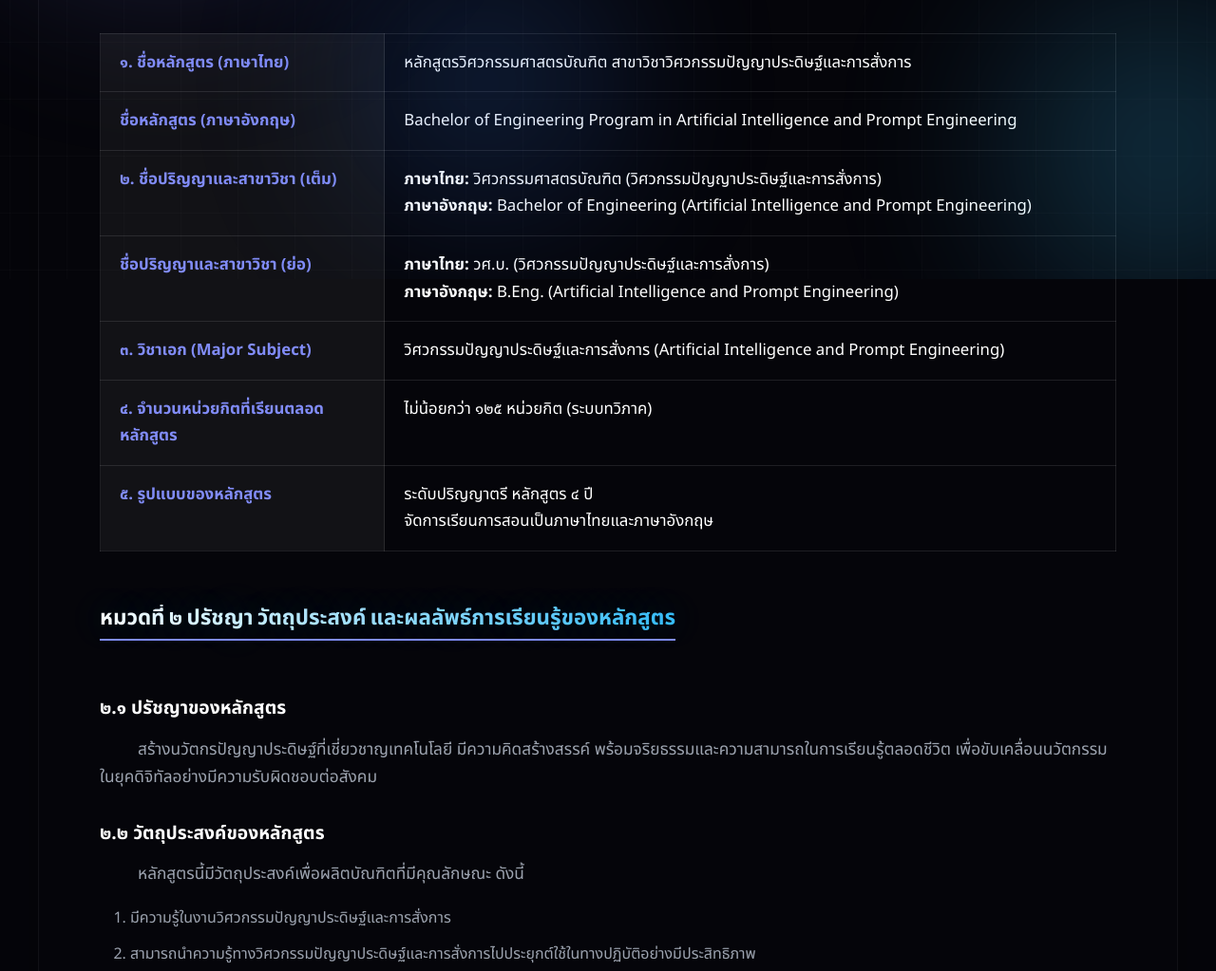
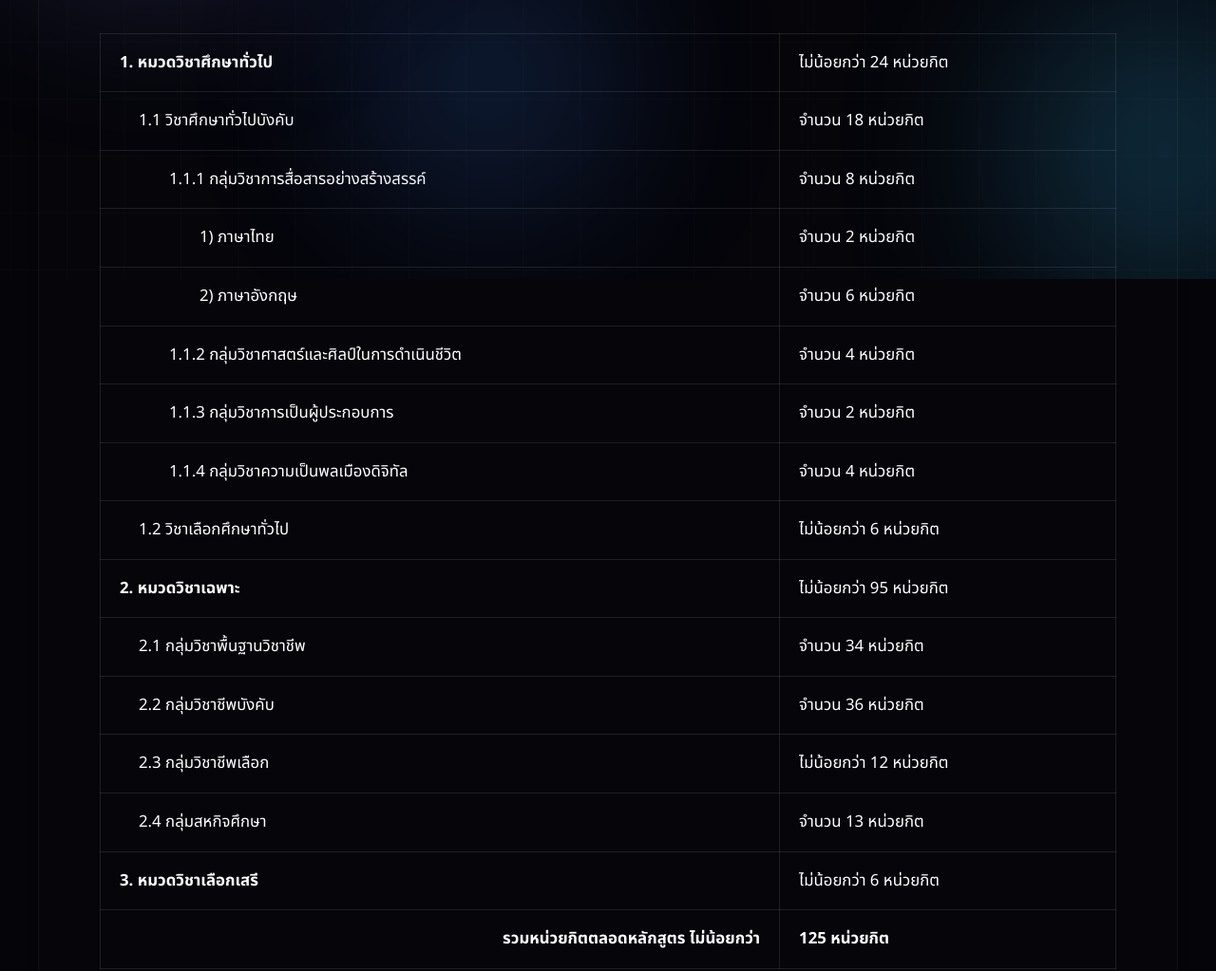
Before and after one commit to pearchampraphaipc-wawaa/wawaa_, a website: page curriculum.html in a window 1280 px wide. Shown: the part 506-1529 px from the top of the page at 95% size. Drawn offline with Linux system fonts and the light colour scheme.

Commit message:
Update curriculum structure table to match document

```diff
--- a/curriculum.html
+++ b/curriculum.html
@@ -69,58 +69,70 @@
       <h3 class="section-title" data-th="หมวดที่ ๑ ข้อมูลทั่วไป (General Information)"
         data-en="Section 1: General Information">หมวดที่ ๑ ข้อมูลทั่วไป (General Information)</h3>
       <table class="official-table">
-        <tbody>
+                <tbody>
           <tr>
-            <th data-th="๑. ชื่อหลักสูตร (ภาษาไทย)" data-en="1. Program Name (Thai)">๑. ชื่อหลักสูตร (ภาษาไทย)</th>
-            <td data-th="หลักสูตรวิศวกรรมศาสตรบัณฑิต สาขาวิชาวิศวกรรมปัญญาประดิษฐ์และการสั่งการ"
-              data-en="Bachelor of Engineering Program in Artificial Intelligence and Prompt Engineering">
-              หลักสูตรวิศวกรรมศาสตรบัณฑิต สาขาวิชาวิศวกรรมปัญญาประดิษฐ์และการสั่งการ</td>
+            <td data-th="<strong>1. หมวดวิชาศึกษาทั่วไป</strong>" data-en="<strong>1. General Education Courses</strong>"><strong>1. หมวดวิชาศึกษาทั่วไป</strong></td>
+            <td class="num" data-th="ไม่น้อยกว่า 24 หน่วยกิต" data-en="Not less than 24 Credits">ไม่น้อยกว่า 24 หน่วยกิต</td>
           </tr>
           <tr>
-            <th data-th="ชื่อหลักสูตร (ภาษาอังกฤษ)" data-en="Program Name (English)">ชื่อหลักสูตร (ภาษาอังกฤษ)</th>
-            <td data-th="Bachelor of Engineering Program in Artificial Intelligence and Prompt Engineering"
-              data-en="Bachelor of Engineering Program in Artificial Intelligence and Prompt Engineering">Bachelor of
-              Engineering Program in Artificial Intelligence and Prompt Engineering</td>
+            <td style="padding-left: 2.5rem;" data-th="1.1 วิชาศึกษาทั่วไปบังคับ" data-en="1.1 Compulsory General Education">1.1 วิชาศึกษาทั่วไปบังคับ</td>
+            <td class="num" data-th="จำนวน 18 หน่วยกิต" data-en="18 Credits">จำนวน 18 หน่วยกิต</td>
           </tr>
           <tr>
-            <th data-th="๒. ชื่อปริญญาและสาขาวิชา (เต็ม)" data-en="2. Degree Title (Full)">๒. ชื่อปริญญาและสาขาวิชา
-              (เต็ม)</th>
-            <td
-              data-th="<strong>ภาษาไทย:</strong> วิศวกรรมศาสตรบัณฑิต (วิศวกรรมปัญญาประดิษฐ์และการสั่งการ)<br/><strong>ภาษาอังกฤษ:</strong> Bachelor of Engineering (Artificial Intelligence and Prompt Engineering)"
-              data-en="<strong>Thai:</strong> วิศวกรรมศาสตรบัณฑิต (วิศวกรรมปัญญาประดิษฐ์และการสั่งการ)<br/><strong>English:</strong> Bachelor of Engineering (Artificial Intelligence and Prompt Engineering)">
-              <strong>ภาษาไทย:</strong> วิศวกรรมศาสตรบัณฑิต (วิศวกรรมปัญญาประดิษฐ์และการสั่งการ)<br />
-              <strong>ภาษาอังกฤษ:</strong> Bachelor of Engineering (Artificial Intelligence and Prompt Engineering)
-            </td>
+            <td style="padding-left: 4.5rem;" data-th="1.1.1 กลุ่มวิชาการสื่อสารอย่างสร้างสรรค์" data-en="1.1.1 Creative Communication">1.1.1 กลุ่มวิชาการสื่อสารอย่างสร้างสรรค์</td>
+            <td class="num" data-th="จำนวน 8 หน่วยกิต" data-en="8 Credits">จำนวน 8 หน่วยกิต</td>
           </tr>
           <tr>
-            <th data-th="ชื่อปริญญาและสาขาวิชา (ย่อ)" data-en="Degree Title (Abbreviated)">ชื่อปริญญาและสาขาวิชา (ย่อ)
-            </th>
-            <td
-              data-th="<strong>ภาษาไทย:</strong> วศ.บ. (วิศวกรรมปัญญาประดิษฐ์และการสั่งการ)<br/><strong>ภาษาอังกฤษ:</strong> B.Eng. (Artificial Intelligence and Prompt Engineering)"
-              data-en="<strong>Thai:</strong> วศ.บ. (วิศวกรรมปัญญาประดิษฐ์และการสั่งการ)<br/><strong>English:</strong> B.Eng. (Artificial Intelligence and Prompt Engineering)">
-              <strong>ภาษาไทย:</strong> วศ.บ. (วิศวกรรมปัญญาประดิษฐ์และการสั่งการ)<br />
-              <strong>ภาษาอังกฤษ:</strong> B.Eng. (Artificial Intelligence and Prompt Engineering)
-            </td>
+            <td style="padding-left: 6.5rem;" data-th="1) ภาษาไทย" data-en="1) Thai Language">1) ภาษาไทย</td>
+            <td class="num" data-th="จำนวน 2 หน่วยกิต" data-en="2 Credits">จำนวน 2 หน่วยกิต</td>
           </tr>
           <tr>
-            <th data-th="๓. วิชาเอก (Major Subject)" data-en="3. Major Subject">๓. วิชาเอก (Major Subject)</th>
-            <td data-th="วิศวกรรมปัญญาประดิษฐ์และการสั่งการ (Artificial Intelligence and Prompt Engineering)"
-              data-en="Artificial Intelligence and Prompt Engineering">วิศวกรรมปัญญาประดิษฐ์และการสั่งการ (Artificial
-              Intelligence and Prompt Engineering)</td>
+            <td style="padding-left: 6.5rem;" data-th="2) ภาษาอังกฤษ" data-en="2) English Language">2) ภาษาอังกฤษ</td>
+            <td class="num" data-th="จำนวน 6 หน่วยกิต" data-en="6 Credits">จำนวน 6 หน่วยกิต</td>
           </tr>
           <tr>
-            <th data-th="๔. จำนวนหน่วยกิตที่เรียนตลอดหลักสูตร" data-en="4. Total Academic Credits">๔.
-              จำนวนหน่วยกิตที่เรียนตลอดหลักสูตร</th>
-            <td data-th="ไม่น้อยกว่า ๑๒๕ หน่วยกิต (ระบบทวิภาค)"
-              data-en="Not less than 125 Credits (Bi-Semester System)">ไม่น้อยกว่า ๑๒๕ หน่วยกิต (ระบบทวิภาค)</td>
+            <td style="padding-left: 4.5rem;" data-th="1.1.2 กลุ่มวิชาศาสตร์และศิลป์ในการดำเนินชีวิต" data-en="1.1.2 Science and Art in Living">1.1.2 กลุ่มวิชาศาสตร์และศิลป์ในการดำเนินชีวิต</td>
+            <td class="num" data-th="จำนวน 4 หน่วยกิต" data-en="4 Credits">จำนวน 4 หน่วยกิต</td>
           </tr>
           <tr>
-            <th data-th="๕. รูปแบบของหลักสูตร" data-en="5. Curriculum Format">๕. รูปแบบของหลักสูตร</th>
-            <td data-th="ระดับปริญญาตรี หลักสูตร ๔ ปี<br/>จัดการเรียนการสอนเป็นภาษาไทยและภาษาอังกฤษ"
-              data-en="Undergraduate Degree (4-Year Program)<br/>Bilingual Instruction (Thai/English)">
-              ระดับปริญญาตรี หลักสูตร ๔ ปี<br />
-              จัดการเรียนการสอนเป็นภาษาไทยและภาษาอังกฤษ
-            </td>
+            <td style="padding-left: 4.5rem;" data-th="1.1.3 กลุ่มวิชาการเป็นผู้ประกอบการ" data-en="1.1.3 Entrepreneurship">1.1.3 กลุ่มวิชาการเป็นผู้ประกอบการ</td>
+            <td class="num" data-th="จำนวน 2 หน่วยกิต" data-en="2 Credits">จำนวน 2 หน่วยกิต</td>
+          </tr>
+          <tr>
+            <td style="padding-left: 4.5rem;" data-th="1.1.4 กลุ่มวิชาความเป็นพลเมืองดิจิทัล" data-en="1.1.4 Digital Citizenship">1.1.4 กลุ่มวิชาความเป็นพลเมืองดิจิทัล</td>
+            <td class="num" data-th="จำนวน 4 หน่วยกิต" data-en="4 Credits">จำนวน 4 หน่วยกิต</td>
+          </tr>
+          <tr>
+            <td style="padding-left: 2.5rem;" data-th="1.2 วิชาเลือกศึกษาทั่วไป" data-en="1.2 Elective General Education">1.2 วิชาเลือกศึกษาทั่วไป</td>
+            <td class="num" data-th="ไม่น้อยกว่า 6 หน่วยกิต" data-en="Not less than 6 Credits">ไม่น้อยกว่า 6 หน่วยกิต</td>
+          </tr>
+          <tr>
+            <td data-th="<strong>2. หมวดวิชาเฉพาะ</strong>" data-en="<strong>2. Professional Courses</strong>"><strong>2. หมวดวิชาเฉพาะ</strong></td>
+            <td class="num" data-th="ไม่น้อยกว่า 95 หน่วยกิต" data-en="Not less than 95 Credits">ไม่น้อยกว่า 95 หน่วยกิต</td>
+          </tr>
+          <tr>
+            <td style="padding-left: 2.5rem;" data-th="2.1 กลุ่มวิชาพื้นฐานวิชาชีพ" data-en="2.1 Professional Foundation">2.1 กลุ่มวิชาพื้นฐานวิชาชีพ</td>
+            <td class="num" data-th="จำนวน 34 หน่วยกิต" data-en="34 Credits">จำนวน 34 หน่วยกิต</td>
+          </tr>
+          <tr>
+            <td style="padding-left: 2.5rem;" data-th="2.2 กลุ่มวิชาชีพบังคับ" data-en="2.2 Compulsory Professional">2.2 กลุ่มวิชาชีพบังคับ</td>
+            <td class="num" data-th="จำนวน 36 หน่วยกิต" data-en="36 Credits">จำนวน 36 หน่วยกิต</td>
+          </tr>
+          <tr>
+            <td style="padding-left: 2.5rem;" data-th="2.3 กลุ่มวิชาชีพเลือก" data-en="2.3 Elective Professional">2.3 กลุ่มวิชาชีพเลือก</td>
+            <td class="num" data-th="ไม่น้อยกว่า 12 หน่วยกิต" data-en="Not less than 12 Credits">ไม่น้อยกว่า 12 หน่วยกิต</td>
+          </tr>
+          <tr>
+            <td style="padding-left: 2.5rem;" data-th="2.4 กลุ่มสหกิจศึกษา" data-en="2.4 Co-operative Education">2.4 กลุ่มสหกิจศึกษา</td>
+            <td class="num" data-th="จำนวน 13 หน่วยกิต" data-en="13 Credits">จำนวน 13 หน่วยกิต</td>
+          </tr>
+          <tr>
+            <td data-th="<strong>3. หมวดวิชาเลือกเสรี</strong>" data-en="<strong>3. Free Elective Courses</strong>"><strong>3. หมวดวิชาเลือกเสรี</strong></td>
+            <td class="num" data-th="ไม่น้อยกว่า 6 หน่วยกิต" data-en="Not less than 6 Credits">ไม่น้อยกว่า 6 หน่วยกิต</td>
+          </tr>
+          <tr class="total-row">
+            <td data-th="<strong>รวมหน่วยกิตตลอดหลักสูตร ไม่น้อยกว่า</strong>" data-en="<strong>Total Minimum Program Credits</strong>" style="text-align: right;"><strong>รวมหน่วยกิตตลอดหลักสูตร ไม่น้อยกว่า</strong></td>
+            <td class="num" data-th="<strong>125 หน่วยกิต</strong>" data-en="<strong>125 Credits</strong>"><strong>125 หน่วยกิต</strong></td>
           </tr>
         </tbody>
       </table>
```
